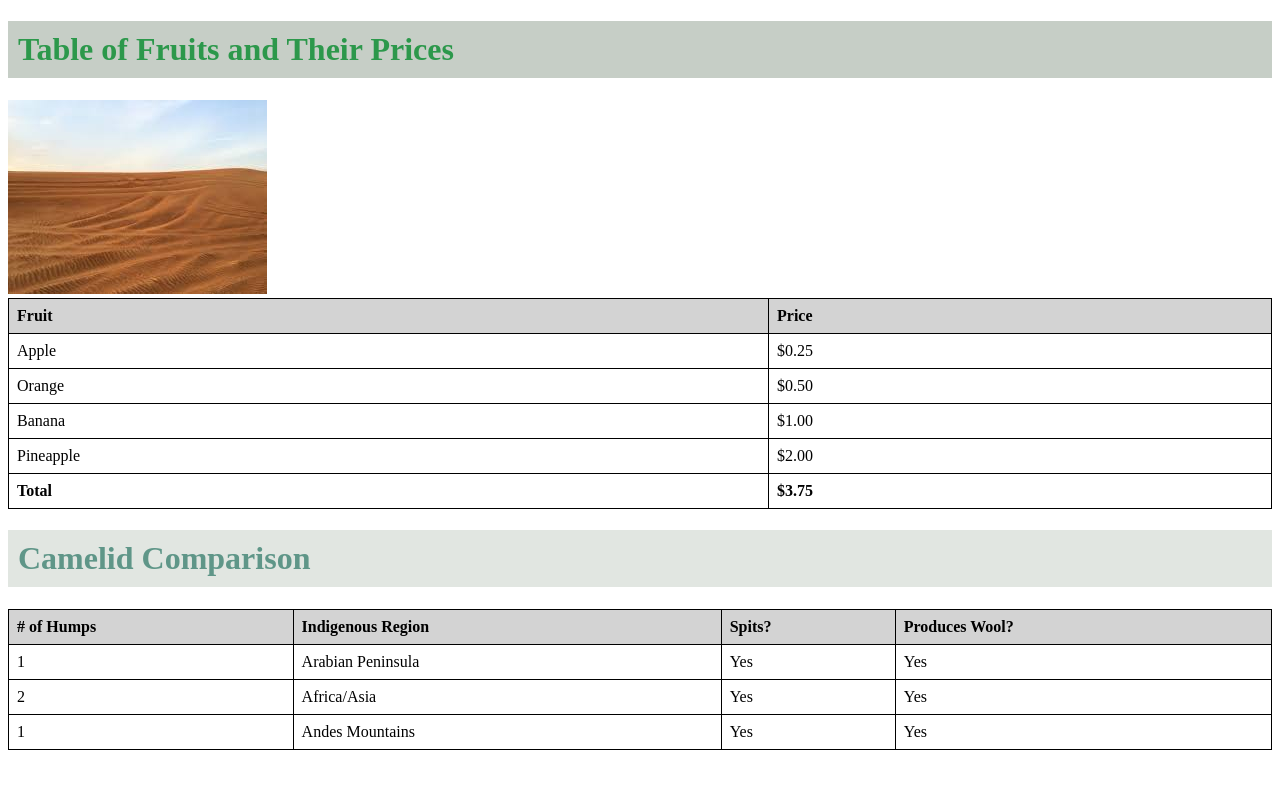
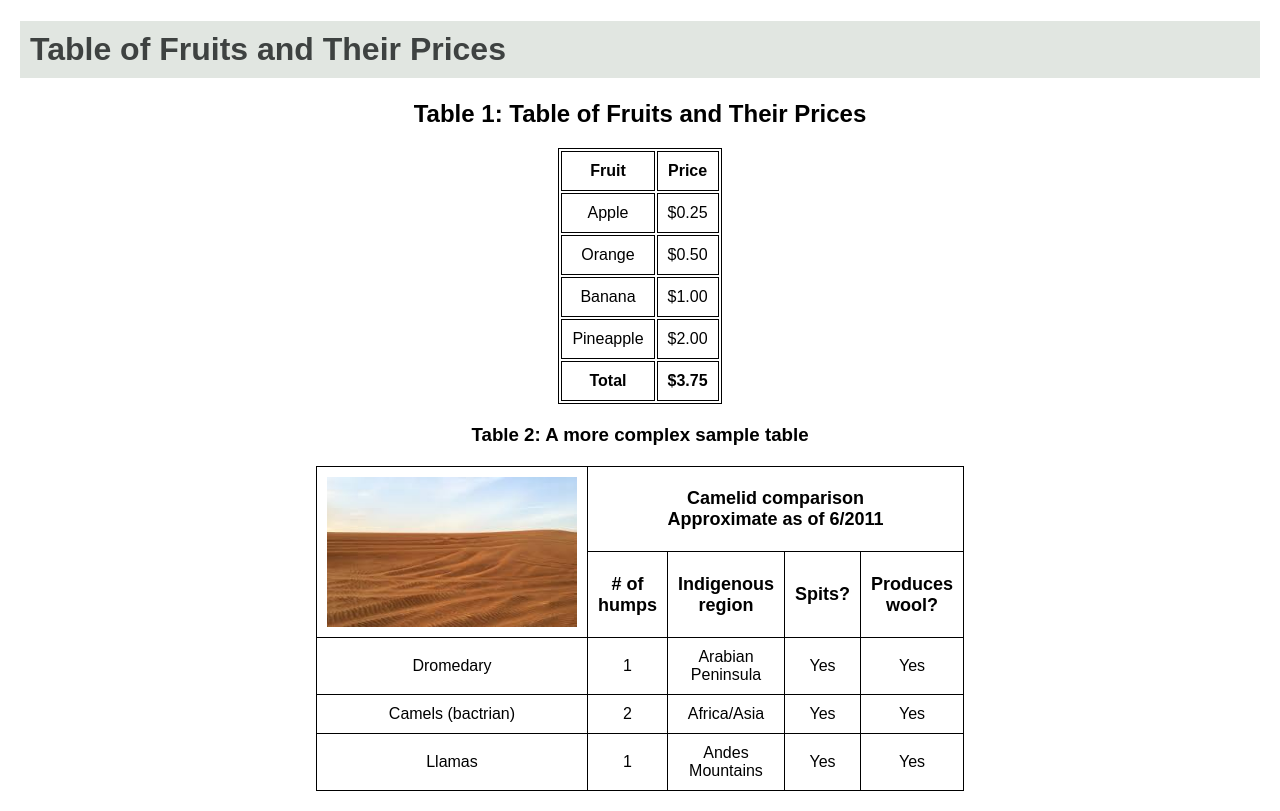
Before and after one commit to d7myM0/CS471, a Django app: page /books/html5/tables in a window 1280 px wide. Before the commit the page ends 750 px from the top, so only its background shows below. Run offline with Django 5.2, Linux system fonts and the light colour scheme.

Commit message:
Lab4- Done

```diff
--- a/libraryproject/apps/static/main.css
+++ b/libraryproject/apps/static/main.css
@@ -46,20 +46,3 @@ ul {
 li {
     margin: 5px 0;
 }
-
-
-table {
-    width: 100%;
-    border-collapse: collapse;
-    margin-bottom: 20px;
-}
-
-th, td {
-    border: 1px solid black;
-    padding: 8px;
-    text-align: left;
-}
-
-th {
-    background-color: lightgray;
-}
--- /dev/null
+++ b/libraryproject/apps/static/table.css
@@ -0,0 +1,73 @@
+body {
+    font-family: Arial, sans-serif;
+    margin: 20px;
+}
+.Table-heading {
+    padding: 10px;
+    color: rgb(62, 66, 65);
+    background-color: rgb(225, 230, 225);
+    text-decoration: none;
+}
+h2 {
+    text-align: center;
+    margin-top: 20px;
+
+}
+h3{
+    text-align: center;
+    margin-top: 20px;
+}
+
+table {
+    width: 50%;
+    margin: 20px auto;
+
+    text-align: center;
+}
+
+.fruit-table{
+  width: 10%;
+  border: 1px solid black;
+}
+.fruit-table th, .fruit-table td {
+    border: 1px solid black;
+    padding: 10px;
+}
+
+.fruit-table tfoot td {
+    font-weight: bold;
+}
+
+
+.camel-table{
+    border-collapse: collapse;
+}
+.camel-table th, .camel-table td {
+    border: 1px solid black;
+    padding: 10px;
+    vertical-align: middle;
+}
+
+.camel-table th[colspan="4"] {
+    text-align: center;
+    font-size: 18px;
+    padding: 10px;
+    font-weight: bold;
+}
+
+.camel-table th {
+    background-color: #ffffff;
+    font-weight: bold;
+    font-size:18px;
+}
+
+.camel-table img {
+    width: 250px;
+    height: 150px;
+    display: block;
+    margin: 0 auto;
+}
+
+thead th {
+    padding: 10px;
+}
--- a/libraryproject/apps/templates/bookmodule/tables.html
+++ b/libraryproject/apps/templates/bookmodule/tables.html
@@ -6,20 +6,20 @@
     <meta charset="UTF-8">
     <meta name="viewport" content="width=device-width, initial-scale=1.0">
     <title>Tables Page</title>
-    <link rel="stylesheet" href="{% static 'main.css' %}"> <!-- include css file -->
+    <link rel="stylesheet" href="{% static 'table.css' %}"> <!-- include css file -->
     {% block stylesheets %}{% endblock stylesheets %}
 </head>
 <body>
     <h1 class="Table-heading">Table of Fruits and Their Prices</h1>
-    <div class="image">
-        <img src="{% static 'camelid.jpg' %}" alt="Camelid Image">
-    </div>
-
-    <table>
+    <h2>Table 1: Table of Fruits and Their Prices</h2>
+    <table class="fruit-table">
+        <thead>
             <tr>
                 <th>Fruit</th>
                 <th>Price</th>
             </tr>
+        </thead>
+        <tbody>
             <tr>
                 <td>Apple</td>
                 <td>$0.25</td>
@@ -36,38 +36,52 @@
                 <td>Pineapple</td>
                 <td>$2.00</td>
             </tr>
+        </tbody>
+        <tfoot>
             <tr>
-            <td><strong>Total</strong></td>
-            <td><strong>$3.75</strong></td>
+                <td>Total</td>
+                <td>$3.75</td>
             </tr>
+        </tfoot>
     </table>
 
-    <h1  class="t2">Camelid Comparison</h1>
-    <table>
+    <h3>Table 2: A more complex sample table</h3>
+    <table class="camel-table">
+        <thead>
             <tr>
-            <th># of Humps</th>
-            <th>Indigenous Region</th>
-            <th>Spits?</th>
-            <th>Produces Wool?</th>
+                <th rowspan="3"><img src="{% static 'Camelid.jpg' %}" alt="Desert"></th>
+                <th colspan="4">Camelid comparison<br>Approximate as of 6/2011</th>
             </tr>
             <tr>
+                <th># of humps</th>
+                <th>Indigenous region</th>
+                <th>Spits?</th>
+                <th>Produces wool?</th>
+            </tr>
+        </thead>
+        <tbody>
+            <tr>
+                <td>Dromedary</td>
                 <td>1</td>
                 <td>Arabian Peninsula</td>
                 <td>Yes</td>
                 <td>Yes</td>
             </tr>
             <tr>
+                <td>Camels (bactrian)</td>
                 <td>2</td>
                 <td>Africa/Asia</td>
                 <td>Yes</td>
                 <td>Yes</td>
             </tr>
             <tr>
+                <td>Llamas</td>
                 <td>1</td>
                 <td>Andes Mountains</td>
                 <td>Yes</td>
                 <td>Yes</td>
             </tr>
+        </tbody>
     </table>
 
 </body>
```
Lines whose indentation alone changed are shown as unchanged.
